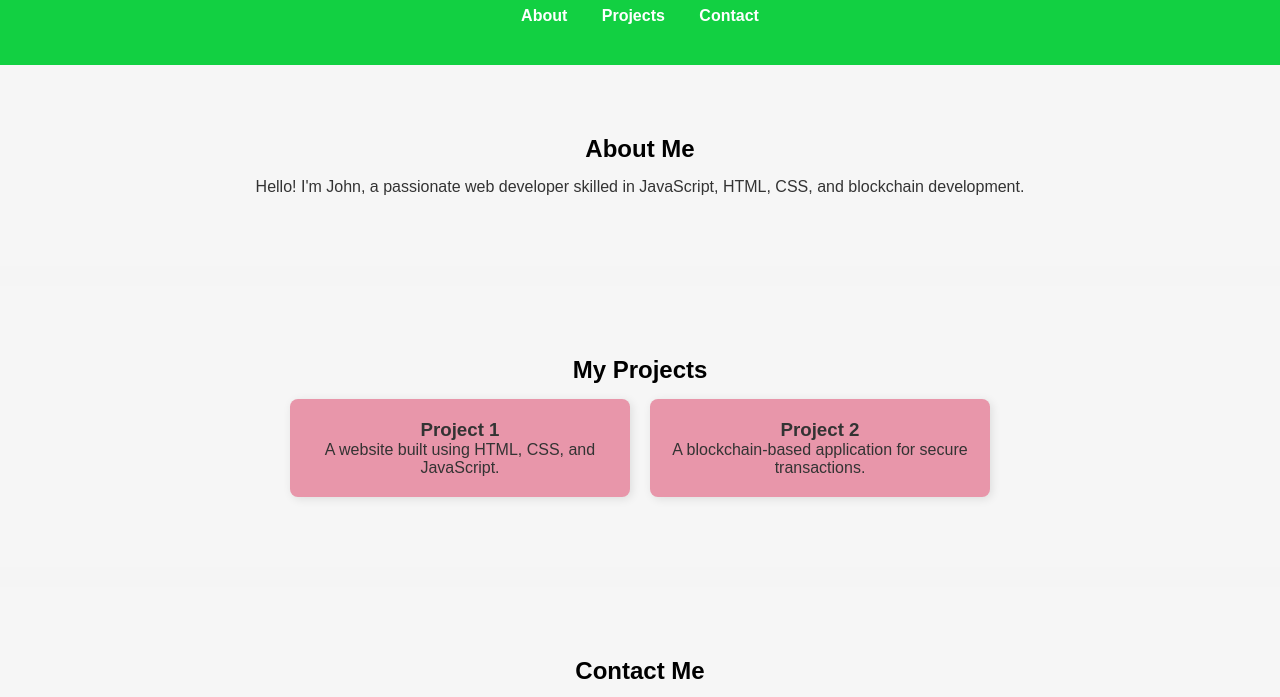
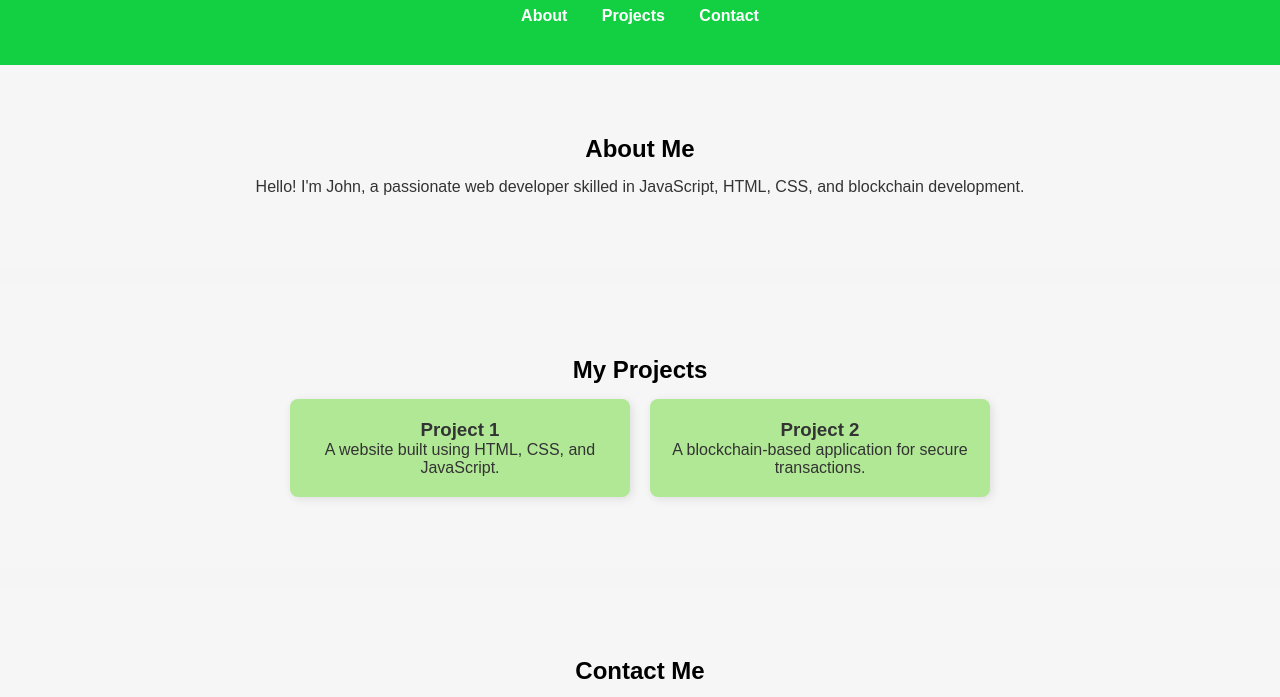
Before and after one commit to TaeJiramet/portfolio, a plain HTML site: page index.html in a window 1280 px wide. Shown: the part 103-800 px from the top of the page. Drawn offline with Linux system fonts and the light colour scheme.

Commit message:
changecolor

```diff
--- a/styles.css
+++ b/styles.css
@@ -75,7 +75,7 @@ h2 {
 }
 
 .project {
-  background: #e896aa;
+  background: #b1e896;
   padding: 20px;
   border-radius: 8px;
   width: 300px;
```
